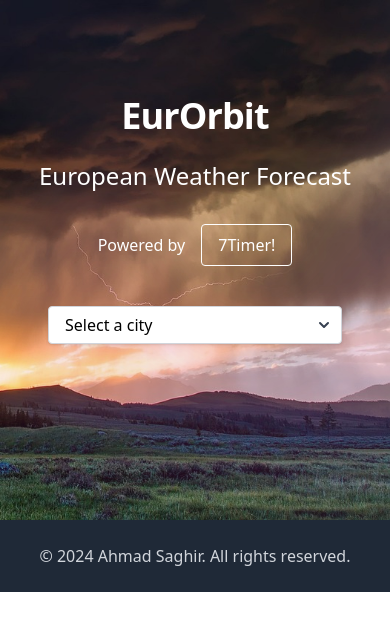
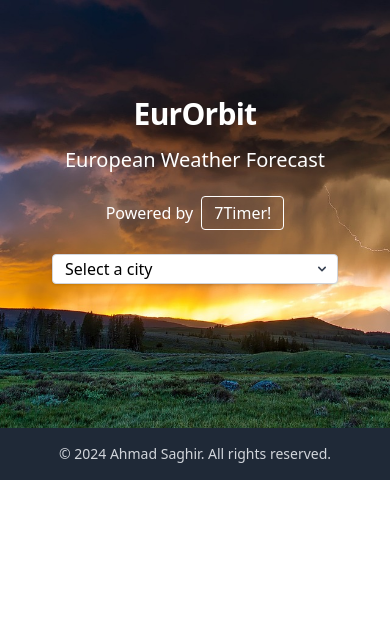
Before and after one commit to ahmadsaghir/coursera-project, a website: page index.html in a window 390 px wide. Drawn offline with nearby package versions, Linux system fonts and the light colour scheme.

Commit message:
Mobile-friendly

```diff
--- a/index.html
+++ b/index.html
@@ -11,59 +11,62 @@
         <link rel="stylesheet" href="css/master.css">
         <script src="https://cdn.tailwindcss.com"></script>
 
-        <title>API Project</title>
+        <title>Weather Forecast</title>
     </head>
 
     <body>
        <div class="relative isolate overflow-hidden bg-gray-900 py-24 sm:py-32">
-           <img src="images/fields-1589613_1280.jpg" alt="" class="absolute inset-0 -z-10 h-full w-full object-cover object-right md:object-center">
-           <div class="hidden sm:absolute sm:-top-10 sm:right-1/2 sm:-z-10 sm:mr-10 sm:block sm:transform-gpu sm:blur-3xl" aria-hidden="true">
-               <div class="aspect-[1097/845] w-[68.5625rem] bg-gradient-to-tr from-[#ff4694] to-[#776fff] opacity-20" style="clip-path: polygon(74.1% 44.1%, 100% 61.6%, 97.5% 26.9%, 85.5% 0.1%, 80.7% 2%, 72.5% 32.5%, 60.2% 62.4%, 52.4% 68.1%, 47.5% 58.3%, 45.2% 34.5%, 27.5% 76.7%, 0.1% 64.9%, 17.9% 100%, 27.6% 76.8%, 76.1% 97.7%, 74.1% 44.1%)"></div>
+           <img src="images/fields-1589613_1280.jpg" alt="Weather Forecast" class="absolute inset-0 -z-10 h-full w-full object-cover object-center md:object-right">
+
+           <div class="hidden sm:absolute sm:-top-10 sm:right-1/2 sm:-z-10 sm:mr-10 sm:block sm:transform-gpu sm:blur-3xl md:w-full md:-top-5 md:right-0 md:mr-0 md:transform-none md:blur-none" aria-hidden="true">
+               <div class="aspect-w-16 aspect-h-10 sm:aspect-w-4 sm:aspect-h-3 md:aspect-none w-full bg-gradient-to-tr from-[#ff4694] to-[#776fff] opacity-20">
+               </div>
            </div>
-           <div class="absolute -top-52 left-1/2 -z-10 -translate-x-1/2 transform-gpu blur-3xl sm:top-[-28rem] sm:ml-16 sm:translate-x-0 sm:transform-gpu" aria-hidden="true">
-               <div class="aspect-[1097/845] w-[68.5625rem] bg-gradient-to-tr from-[#ff4694] to-[#776fff] opacity-20" style="clip-path: polygon(74.1% 44.1%, 100% 61.6%, 97.5% 26.9%, 85.5% 0.1%, 80.7% 2%, 72.5% 32.5%, 60.2% 62.4%, 52.4% 68.1%, 47.5% 58.3%, 45.2% 34.5%, 27.5% 76.7%, 0.1% 64.9%, 17.9% 100%, 27.6% 76.8%, 76.1% 97.7%, 74.1% 44.1%)"></div>
+
+           <div class="absolute -top-52 left-1/2 -z-10 -translate-x-1/2 transform-gpu blur-3xl sm:top-[-28rem] sm:left-auto sm:right-0 sm:translate-x-0 sm:transform-none sm:blur-none sm:ml-16 md:top-[-28rem] md:left-1/2 md:translate-x-[-50%] md:transform-gpu md:blur-3xl" aria-hidden="true">
+               <div class="aspect-[1097/845] w-full bg-gradient-to-tr from-[#ff4694] to-[#776fff] opacity-20 md:aspect-none md:w-[68.5625rem]" style="clip-path: polygon(74.1% 44.1%, 100% 61.6%, 97.5% 26.9%, 85.5% 0.1%, 80.7% 2%, 72.5% 32.5%, 60.2% 62.4%, 52.4% 68.1%, 47.5% 58.3%, 45.2% 34.5%, 27.5% 76.7%, 0.1% 64.9%, 17.9% 100%, 27.6% 76.8%, 76.1% 97.7%, 74.1% 44.1%)"></div>
            </div>
-           <div class="mx-auto max-w-7xl px-6 lg:px-8">
-               <div class="text-center mb-8">
-                   <h1 class="text-4xl font-bold tracking-tight text-white sm:text-6xl">EurOrbit</h1>
-                   <h2 class="mt-6 text-2xl leading-8 text-white">European Weather Forecast</h2>
+           <div class="mx-auto max-w-7xl px-4 lg:px-8"> <!-- Adjusted padding for smaller screens -->
+               <div class="text-center mb-6"> <!-- Adjusted margin for smaller screens -->
+                   <h1 class="text-3xl font-bold tracking-tight text-white sm:text-5xl">EurOrbit</h1> <!-- Adjusted font size for smaller screens -->
+                   <h2 class="mt-4 text-xl leading-6 text-white">European Weather Forecast</h2> <!-- Adjusted margin and font size for smaller screens -->
                </div>
-               <div class="flex items-center justify-center">
-                   <div class="text-white mr-4">Powered by</div>
+               <div class="flex items-center justify-center mb-6"> <!-- Adjusted margin for smaller screens -->
+                   <div class="text-white mr-2">Powered by</div> <!-- Adjusted margin for smaller screens -->
                    <a href="https://www.7timer.info/doc.php?lang=en" target="_blank" rel="noopener noreferrer">
-                       <button class="px-4 py-2 bg-transparent text-white border border-white rounded hover:bg-white hover:text-black">7Timer!</button>
+                       <button class="px-3 py-1 bg-transparent text-white border border-white rounded hover:bg-white hover:text-black">7Timer!</button> <!-- Adjusted padding for smaller screens -->
                    </a>
                </div>
-               <div class="mx-auto mt-10 max-w-2xl lg:mx-0 lg:max-w-none mb-10">
+               <div class="mx-auto mt-6 max-w-md lg:mx-0 lg:max-w-none mb-6"> <!-- Adjusted margin and max width for smaller screens -->
                    <div class="flex justify-center">
                        <div class="relative inline-block text-left">
-                           <select id="citySelect" class="block appearance-none w-full bg-white border border-gray-300 hover:border-gray-400 px-4 py-2 pr-8 rounded shadow leading-tight focus:outline-none focus:border-indigo-500 focus:ring-1 focus:ring-indigo-500 focus:ring-offset-1 focus:ring-offset-gray-100">
+                           <select id="citySelect" class="block appearance-none w-full bg-white border border-gray-300 hover:border-gray-400 px-3 py-1 pr-7 rounded shadow leading-tight focus:outline-none focus:border-indigo-500 focus:ring-1 focus:ring-indigo-500 focus:ring-offset-1 focus:ring-offset-gray-100"> <!-- Adjusted padding for smaller screens -->
                                <option disabled selected>Select a city</option>
                            </select>
                            <div class="pointer-events-none absolute inset-y-0 right-0 flex items-center px-2 text-gray-700">
                                <!-- Heroicon name: solid/chevron-down -->
-                               <svg class="h-5 w-5" xmlns="http://www.w3.org/2000/svg" viewBox="0 0 20 20" fill="currentColor" aria-hidden="true">
+                               <svg class="h-4 w-4" xmlns="http://www.w3.org/2000/svg" viewBox="0 0 20 20" fill="currentColor" aria-hidden="true">
                                    <path fill-rule="evenodd" d="M5.293 7.293a1 1 0 011.414 0L10 10.586l3.293-3.293a1 1 0 111.414 1.414l-4 4a1 1 0 01-1.414 0l-4-4a1 1 0 010-1.414z" clip-rule="evenodd" />
                                </svg>
                            </div>
                        </div>
                    </div>
                </div>
-               <div id="loadingIndicator" class="hidden flex justify-center mt-5">
-                   <div class="animate-spin rounded-full h-8 w-8 border-t-2 border-b-2 border-gray-900"></div>
+               <div id="loadingIndicator" class="hidden flex justify-center mt-4"> <!-- Adjusted margin for smaller screens -->
+                   <div class="animate-spin rounded-full h-6 w-6 border-t-2 border-b-2 border-gray-900"></div> <!-- Adjusted size for smaller screens -->
                </div>
-               <div class="grid grid-cols-1 md:grid-cols-7 gap-3 mb-10">
-                   <!-- Grid item 1 -->
-
-                   <!-- Repeat the pattern for more items -->
+               <div class="grid grid-cols-1 md:grid-cols-2 lg:grid-cols-7 gap-3 mb-6"> <!-- Adjusted column layout for smaller screens -->
+                   <!-- Grid items -->
                </div>
            </div>
+
        </div>
-       <footer class="bg-gray-800 py-6">
+       <footer class="bg-gray-800 py-4 sm:py-6"> <!-- Adjusted padding for smaller screens -->
            <div class="max-w-7xl mx-auto px-4 sm:px-6 lg:px-8">
-               <p class="text-center text-gray-300">© 2024 Ahmad Saghir. All rights reserved.</p>
+               <p class="text-center text-gray-300 text-sm">© 2024 Ahmad Saghir. All rights reserved.</p> <!-- Adjusted text size for smaller screens -->
            </div>
        </footer>
+
        <!-- Our codes -->
        <script src="js/main.js"></script>
     </body>
--- a/js/main.js
+++ b/js/main.js
@@ -31,7 +31,7 @@ fetch('city_coordinates.csv')
 function createWeatherGridItem(date, iconSrc, weatherHeader, maxTemp, minTemp) {
     // Create grid item element
     const gridItem = document.createElement('div');
-    gridItem.classList.add('bg-white', 'hover:bg-opacity-75', 'rounded-lg', 'overflow-hidden', 'shadow-md', 'transition', 'duration-300', 'transform', 'hover:-translate-y-1', 'hover:shadow-lg');
+    gridItem.classList.add('bg-white', 'hover:bg-opacity-75', 'rounded-lg', 'overflow-hidden', 'shadow-md', 'transition', 'duration-300', 'transform', 'hover:-translate-y-1', 'hover:shadow-lg', 'sm:w-full', 'md:w-full', 'lg:w-full', 'xl:w-full');
 
     // Populate grid item with weather data
     gridItem.innerHTML = `
```
